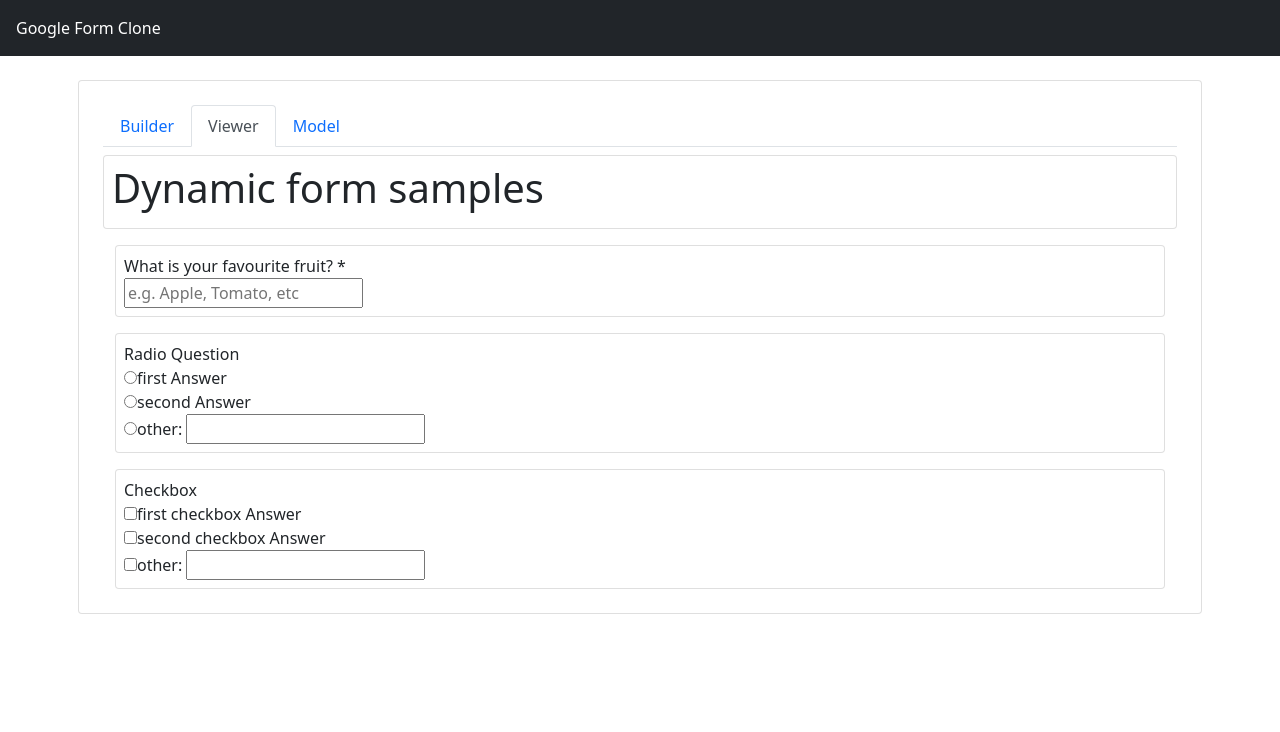
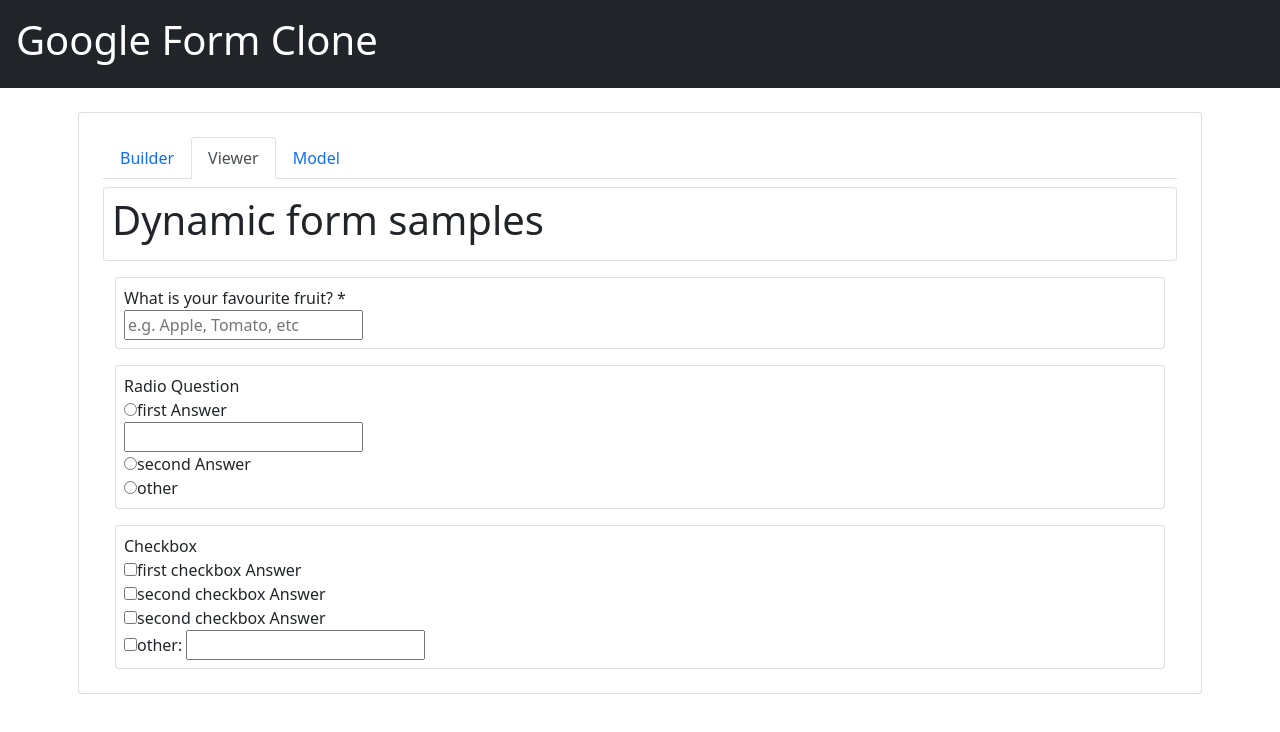
Before and after one commit to salehloke/google-form-clone, an Angular app: page / in a window 1280 px wide. Both pictures are taken after a click on the tab "Viewer". Shown: the top 732 px of the page. Built offline with nearby package versions, Linux system fonts and the light colour scheme.

Commit message:
added remark question for radio and checkbox

```diff
--- a/src/app/app.component.html
+++ b/src/app/app.component.html
@@ -1,4 +1,6 @@
-<header class="p-3 bg-dark text-white">Google Form Clone</header>
+<header class="p-3 bg-dark text-white">
+  <h1>Google Form Clone</h1>
+</header>
 <div class="b-example-divider"></div>
 <div class="container p-2 pt-4">
   <div class="card p-4">
--- a/src/app/google-form-clone/google-form-viewer/google-form-viewer.component.html
+++ b/src/app/google-form-clone/google-form-viewer/google-form-viewer.component.html
@@ -44,12 +44,9 @@
               <div class="col-12">
                 <input type="radio" name="offeredAnswer.id" />
                 <label for="offeredAnswer.id"> {{ offeredAnswer.value }}</label>
-                <!-- otherAnswers -->
-                <div *ngIf="isLast" class="col-12">
-                  <input type="radio" name="element.question?.otherAnswer" />
-                  <label for="element.question?.otherAnswer">
-                    other: <input type="text"
-                  /></label>
+                <!-- remarks -->
+                <div *ngIf="offeredAnswer.remarkAnswer" class="col-12">
+                  <input type="text" name="offeredAnswer.id+'remark'" />
                 </div>
               </div>
             </div>
--- a/src/app/google-form-clone/google-form-viewer/google-form-viewer.component.ts
+++ b/src/app/google-form-clone/google-form-viewer/google-form-viewer.component.ts
@@ -37,15 +37,24 @@
           id: '01',
           orderNo: 1,
           value: 'first Answer',
+          remarkAnswer: true,
+          remarkAnswerValue: 'idk',
         },
         {
           id: '02',
           orderNo: 2,
           value: 'second Answer',
+          remarkAnswer: false,
+          remarkAnswerValue: 'idk',
+        },
+        {
+          id: '02',
+          orderNo: 2,
+          value: 'other',
+          remarkAnswer: false,
+          remarkAnswerValue: 'idk',
         },
       ],
-      otherAnswer: true,
-      otherAnswerValue: 'random text here as an answer',
     },
   };
 
@@ -61,16 +70,27 @@
           id: '01',
           orderNo: 1,
           value: 'first checkbox Answer',
+          remarkAnswer: true,
+          remarkAnswerValue: 'idk',
         },
         {
           id: '02',
           orderNo: 2,
           value: 'second checkbox Answer',
+          remarkAnswer: true,
+          remarkAnswerValue: 'idk',
+        },
+        {
+          id: '03',
+          orderNo: 2,
+          value: 'second checkbox Answer',
+          remarkAnswer: false,
+          remarkAnswerValue: 'idk',
         },
       ],
-      otherAnswerId: '003',
-      otherAnswer: true,
-      otherAnswerValue: 'random text here as an answer',
+      // otherAnswerId: '003',
+      // otherAnswer: true,
+      // otherAnswerValue: 'random text here as an answer',
     },
   };
 
--- a/src/app/models/question.model.ts
+++ b/src/app/models/question.model.ts
@@ -11,6 +11,8 @@
       id?: string;
       orderNo: number;
       value: string;
+      remarkAnswer?: boolean;
+      remarkAnswerValue?: string;
     }[];
     otherAnswer?: boolean;
     otherAnswerValue?: string;
```
